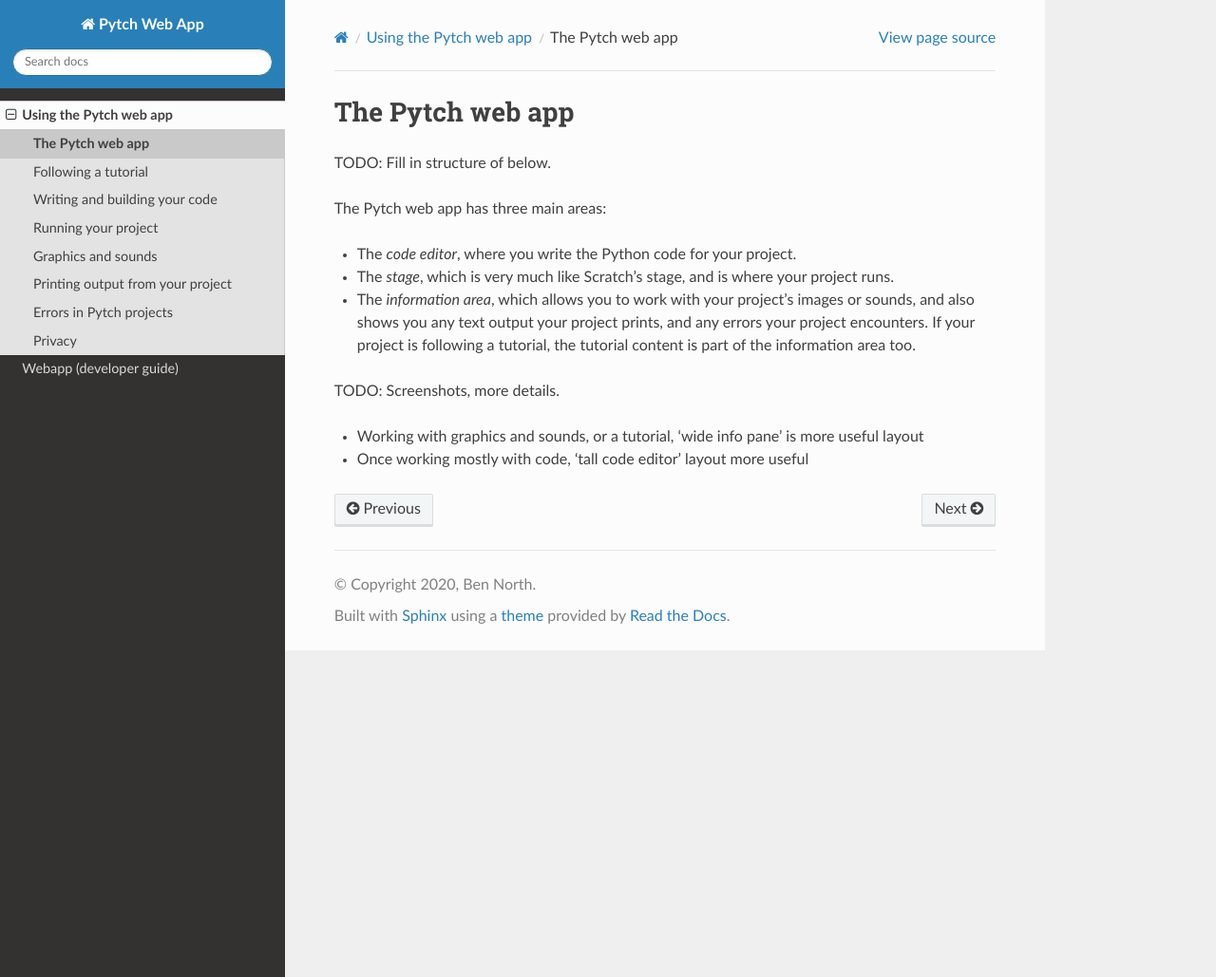
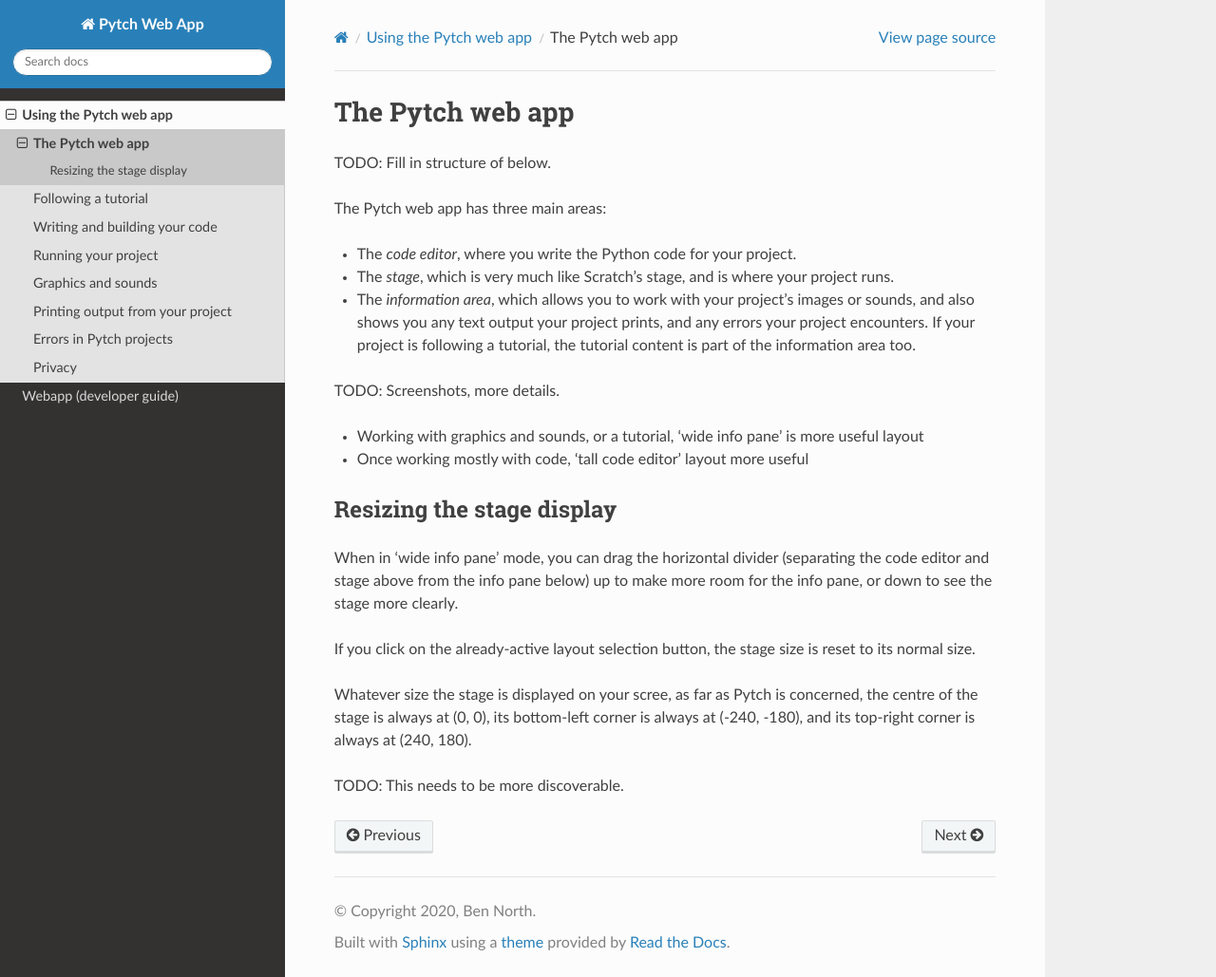
Before and after one commit to pytchlang/pytch-webapp, a Sphinx documentation site: the page built from doc/source/user/interface.rst, in a window 1280 px wide and 1029 px high. Shown: the whole window at 95% size. Built offline with Sphinx 7.4.7 and the Read the Docs theme 2.0.0, drawn with Linux system fonts in a browser that asks for light colours.

Commit message:
Add preliminary docs

```diff
--- a/doc/source/user/interface.rst
+++ b/doc/source/user/interface.rst
@@ -19,3 +19,22 @@
 * Working with graphics and sounds, or a tutorial, 'wide info pane' is
   more useful layout
 * Once working mostly with code, 'tall code editor' layout more useful
+
+
+Resizing the stage display
+--------------------------
+
+When in 'wide info pane' mode, you can drag the horizontal divider
+(separating the code editor and stage above from the info pane below)
+up to make more room for the info pane, or down to see the stage more
+clearly.
+
+If you click on the already-active layout selection button, the stage
+size is reset to its normal size.
+
+Whatever size the stage is displayed on your scree, as far as Pytch is
+concerned, the centre of the stage is always at (0, 0), its
+bottom-left corner is always at (-240, -180), and its top-right corner
+is always at (240, 180).
+
+TODO: This needs to be more discoverable.
```
